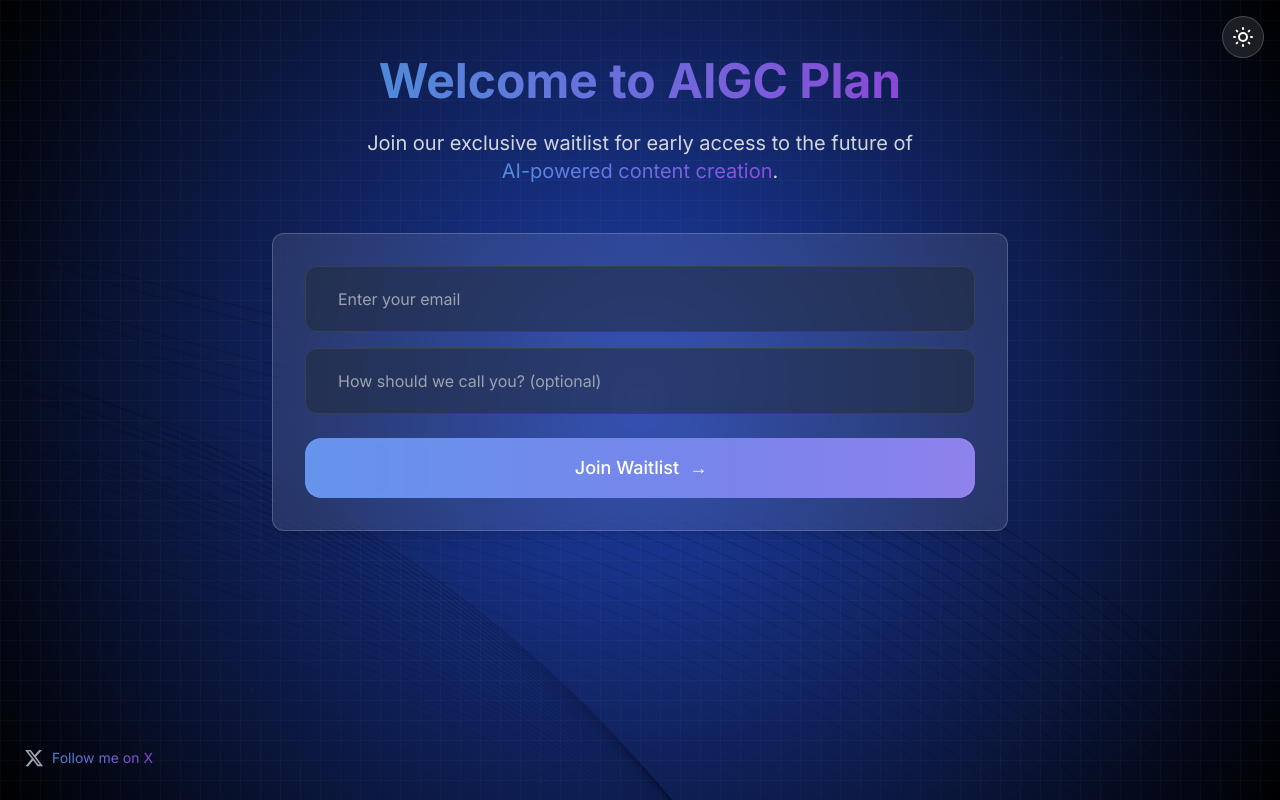
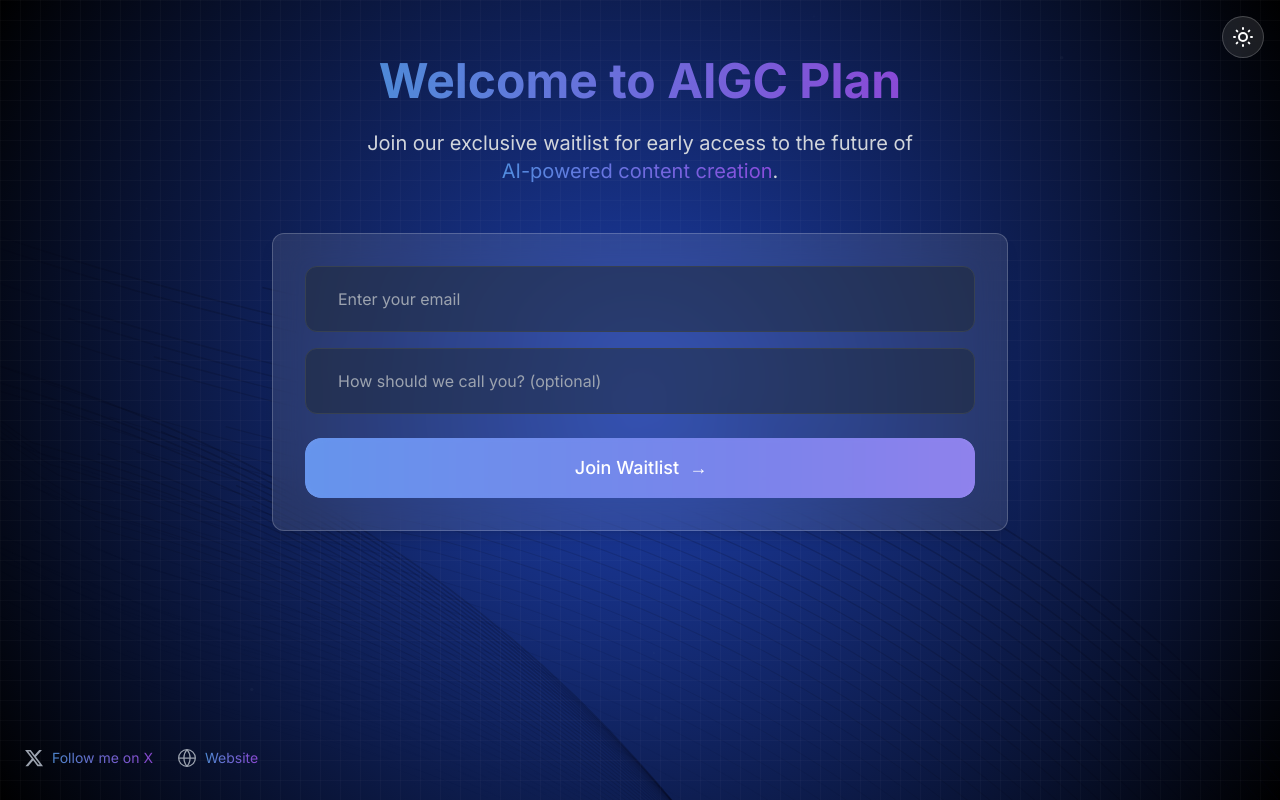
Before and after one commit to zsjosh/aigcplan-waitlist, a Next.js app: page / in a window 1280 px wide. Built offline with nearby package versions, Linux system fonts and the light colour scheme.

Commit message:
Update page.tsx

```diff
--- a/src/app/page.tsx
+++ b/src/app/page.tsx
@@ -541,6 +541,7 @@ const HomeContent = () => {
       <footer className={`py-8 px-6 relative z-10 transition-colors duration-500 ${
         themeMode === 'light' ? 'text-gray-600' : 'text-gray-400'
       }`}>
+        <div className="flex items-center space-x-6">
           <a
             href="https://x.com/zs_josh"
             target="_blank"
@@ -552,6 +553,19 @@ const HomeContent = () => {
             </svg>
             <GradientText className="text-sm">Follow me on X</GradientText>
           </a>
+          <a
+            href="https://josh.xin"
+            target="_blank"
+            rel="noopener noreferrer"
+            className="flex items-center space-x-2 hover:text-blue-400 transition-colors group"
+          >
+            <svg className="w-5 h-5 group-hover:scale-110 transition-transform duration-300" fill="none" stroke="currentColor" strokeWidth="1.5" viewBox="0 0 24 24">
+              <circle cx="12" cy="12" r="10" stroke="currentColor" strokeWidth="1.5"/>
+              <path d="M2 12h20M12 2a15.3 15.3 0 010 20M12 2a15.3 15.3 0 000 20" stroke="currentColor" strokeWidth="1.5"/>
+            </svg>
+            <GradientText className="text-sm">Website</GradientText>
+          </a>
+        </div>
       </footer>
     </div>
   );
```
Lines whose indentation alone changed are shown as unchanged.
